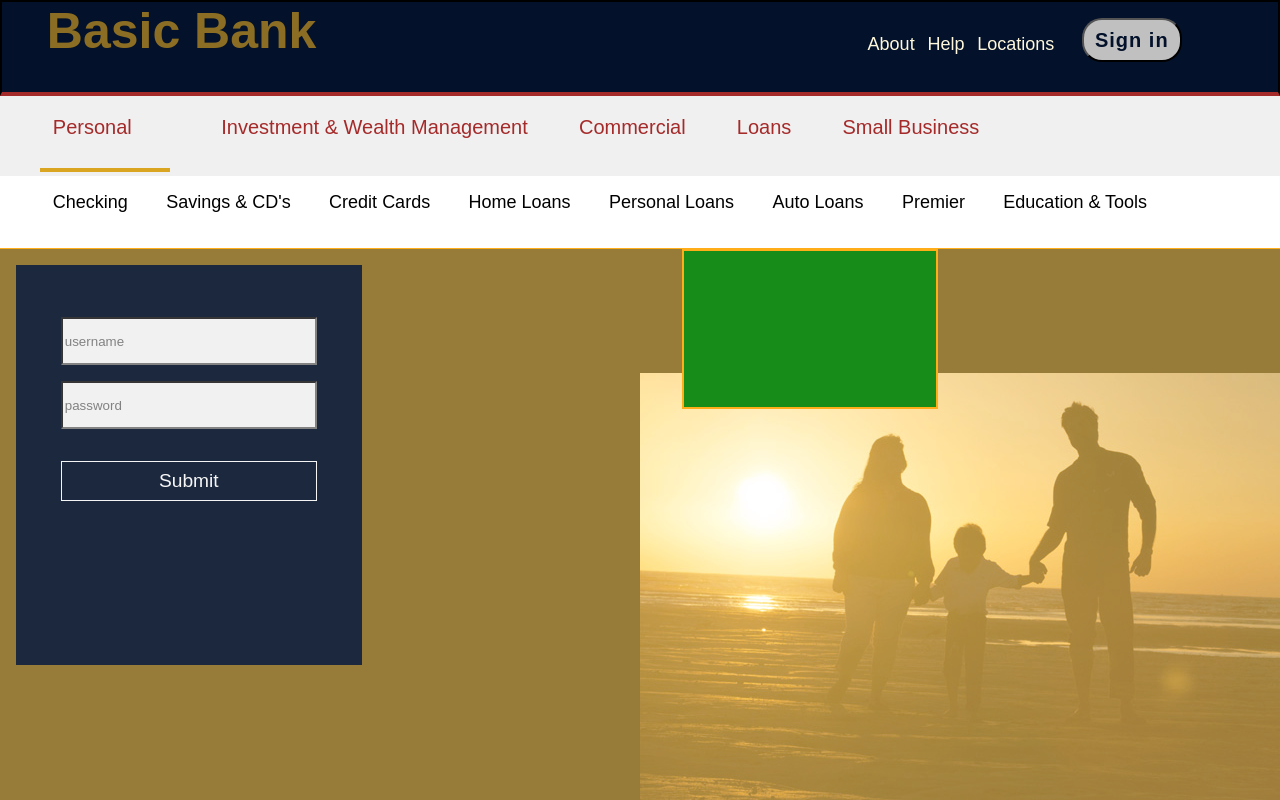
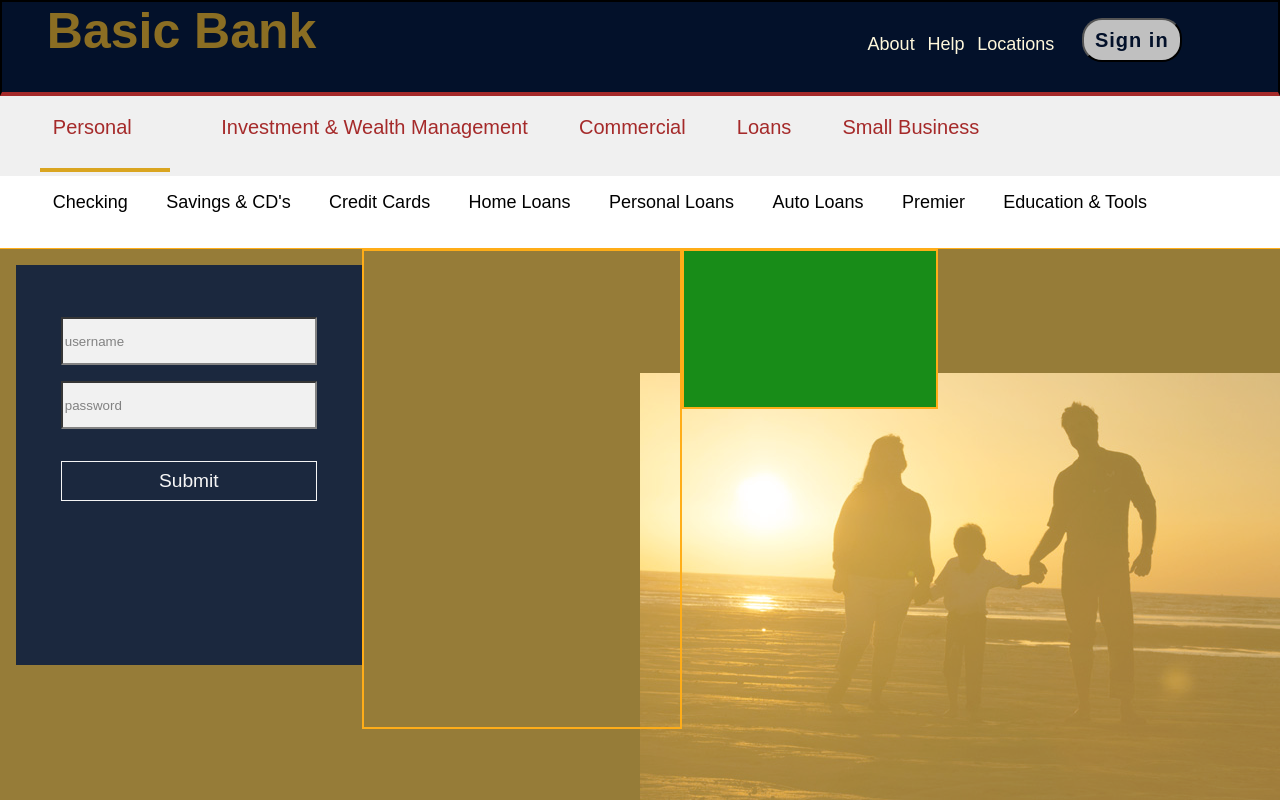
Before and after one commit to cyberstizz/basicbank, a React (Create React App) app: page / in a window 1280 px wide. Built offline with nearby package versions, Linux system fonts and the light colour scheme.

Commit message:
added a border to the slogan section

```diff
--- a/src/Home.css
+++ b/src/Home.css
@@ -145,6 +145,7 @@ margin-left: 1vw;
 .sloganSection{
     height: 60vh;
     width: 25vw;
+    border: solid 2px orange;
 }
 
 .username{
```
